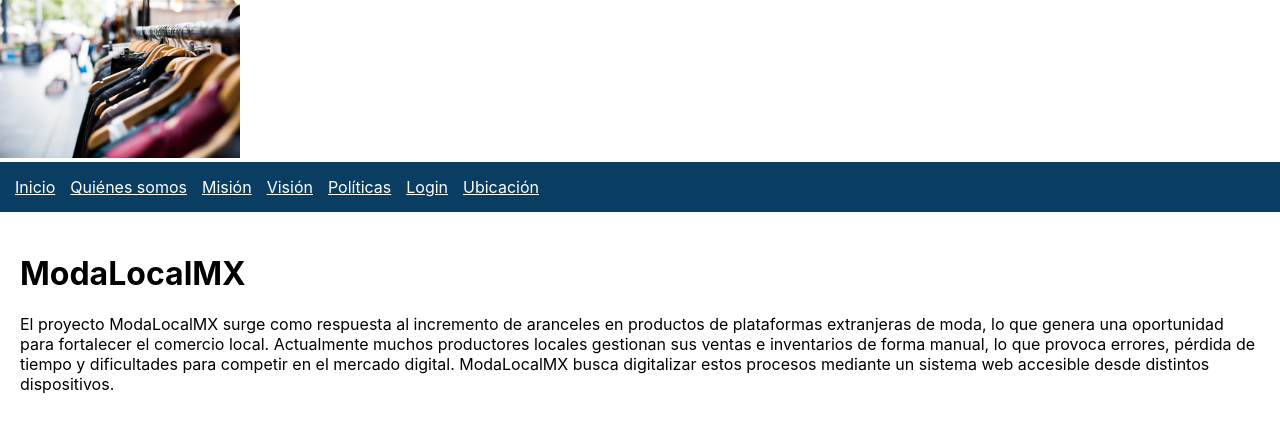
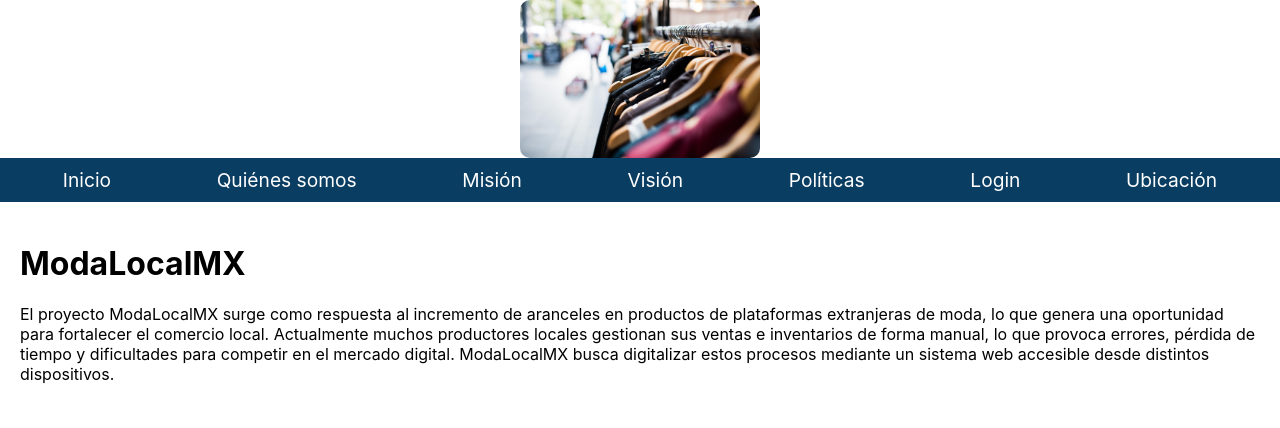
Before and after one commit to fernandoxgdl/mx, a React (Create React App) app: page / in a window 1280 px wide. Shown: the top 428 px of the page. Built offline with nearby package versions, Linux system fonts and the light colour scheme.

Commit message:
ajustes esteticos

```diff
--- a/src/App.css
+++ b/src/App.css
@@ -2,16 +2,6 @@
   text-align: center;
 }
 
-.App-logo {
-  height: 40vmin;
-  pointer-events: none;
-}
-
-@media (prefers-reduced-motion: no-preference) {
-  .App-logo {
-    animation: App-logo-spin infinite 20s linear;
-  }
-}
 
 .App-header {
   background-color: #282c34;
@@ -24,15 +14,17 @@
   color: white;
 }
 
-.App-link {
-  color: #61dafb;
+
+
+
+.imagen {
+  display: flex;
+  justify-content: center;
+  align-items: center;
+
 }
 
-@keyframes App-logo-spin {
-  from {
-    transform: rotate(0deg);
-  }
-  to {
-    transform: rotate(360deg);
-  }
+img{
+  border-radius: 10px;
+  width: 240px;
 }
--- a/src/App.js
+++ b/src/App.js
@@ -9,16 +9,19 @@ import Vision from "./pages/Vision";
 import Politicas from "./pages/Politicas";
 import Ubicacion from "./pages/Ubicacion";
 import logo from "./assets/logo.png";
+import "./App.css";
 
 function App() {
   return (
     <BrowserRouter>
 
+    <div className="imagen" >
    <img
      src={logo}
      alt="ModaLocalMX"
-     style={{width:"240px", marginRight:"50px"}}
+
    />
+   </div>
       <Navbar />
 
       <Routes>
--- /dev/null
+++ b/src/components/Navbar.css
@@ -0,0 +1,28 @@
+.navbar{
+     background:#0a3d62;
+   padding:10px;
+   display: flex;
+   justify-content: space-around;
+     flex-wrap: wrap;
+}
+
+.navbar a{
+    color:white;
+    font-size: 1.2rem;
+    text-decoration:none;
+
+}
+
+@media (max-width: 600px) {
+  .navbar {
+    flex-direction: column;
+    align-items: center;
+  }
+
+  .navbar a {
+    margin-right: 0;
+    margin-bottom: 10px;
+    width: 100%;
+    text-align: center;
+  }
+}
--- a/src/components/Navbar.js
+++ b/src/components/Navbar.js
@@ -1,19 +1,17 @@
 import { Link } from "react-router-dom";
+import "./Navbar.css";
 
 function Navbar(){
  return(
-  <div style={{
-   background:"#0a3d62",
-   padding:"15px"
-  }}>
+  <div className='navbar'>
 
-   <Link style={{color:"white", marginRight:"15px"}} to="/">Inicio</Link>
-   <Link style={{color:"white", marginRight:"15px"}} to="/quienes">Quiénes somos</Link>
-   <Link style={{color:"white", marginRight:"15px"}} to="/mision">Misión</Link>
-   <Link style={{color:"white", marginRight:"15px"}} to="/vision">Visión</Link>
-   <Link style={{color:"white", marginRight:"15px"}} to="/politicas">Políticas</Link>
-   <Link style={{color:"white", marginRight:"15px"}} to="/login">Login</Link>
-   <Link style={{color:"white"}} to="/ubicacion">Ubicación</Link>
+   <Link to="/">Inicio</Link>
+   <Link to="/quienes">Quiénes somos</Link>
+   <Link to="/mision">Misión</Link>
+   <Link to="/vision">Visión</Link>
+   <Link to="/politicas">Políticas</Link>
+   <Link to="/login">Login</Link>
+   <Link to="/ubicacion">Ubicación</Link>
   </div>
  );
 }
```
